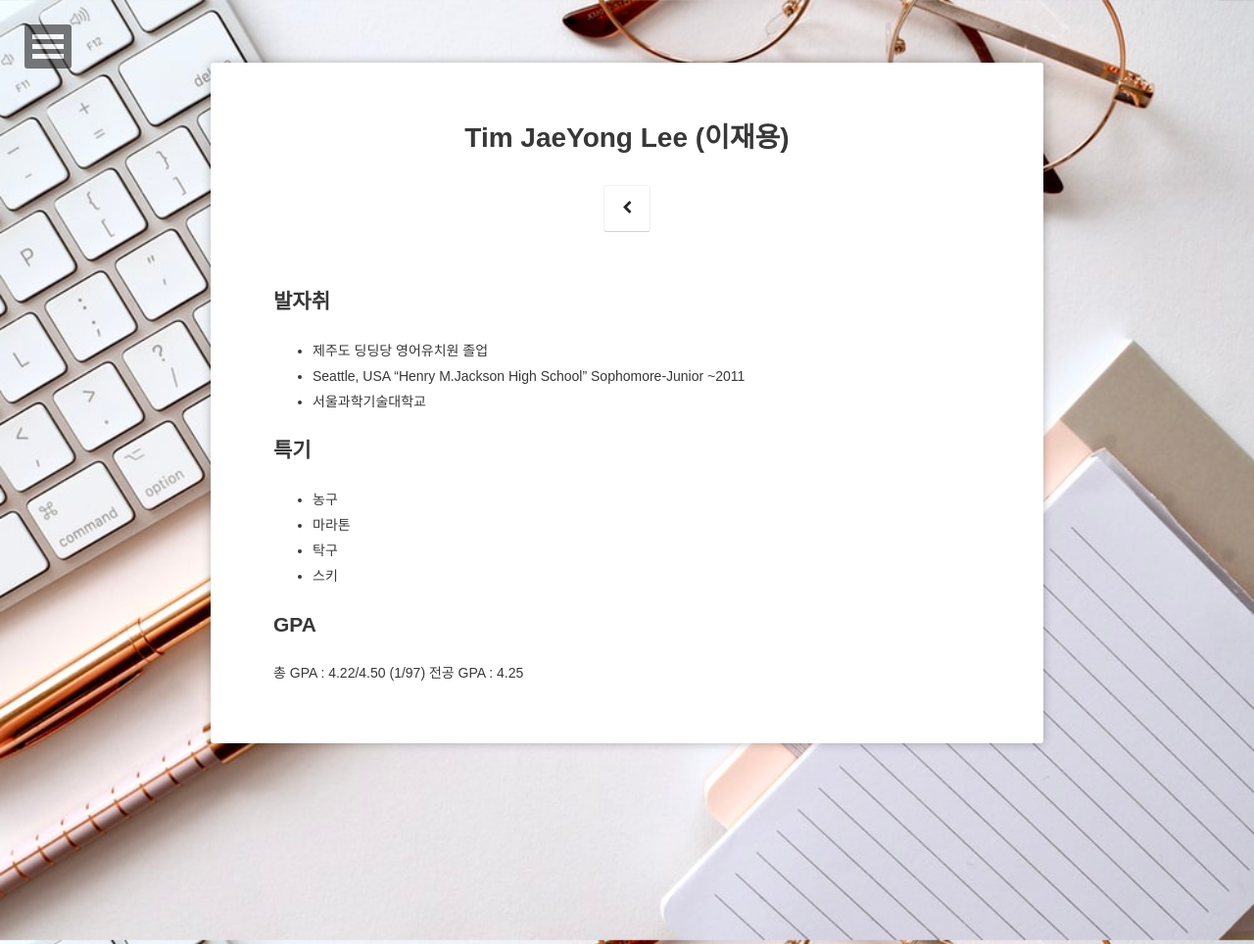
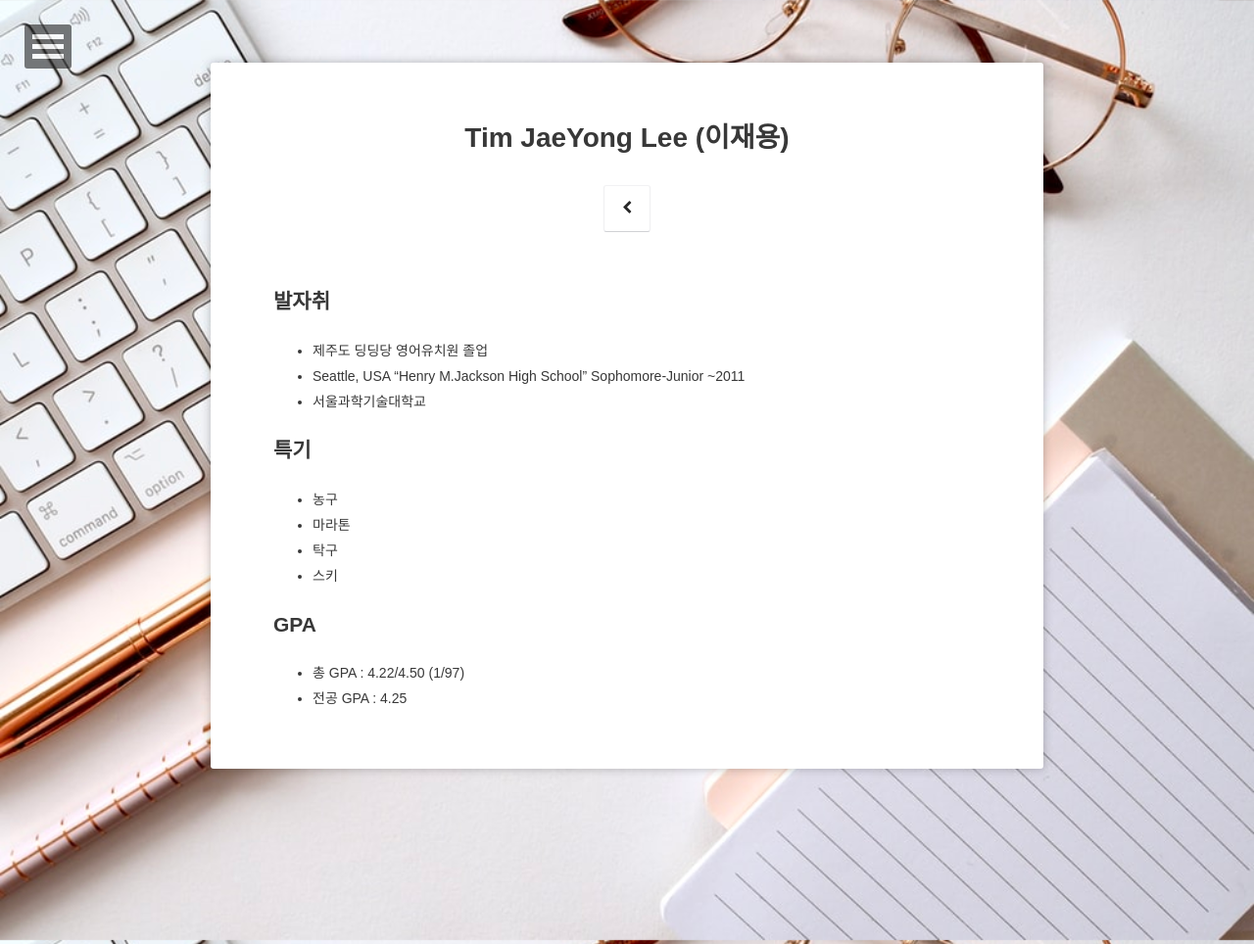
Before and after one commit to TimJLee/timjlee.github.io, a Jekyll site: the page built from about/index.md, in a window 1280 px wide. Shown: the whole page at 98% size. Built offline with Jekyll 4.4.1, drawn with Linux system fonts in a browser that asks for light colours.

```diff
--- a/about/index.md
+++ b/about/index.md
@@ -22,5 +22,5 @@ comments: false
 
 
 ## GPA
-총 GPA : 4.22/4.50 (1/97)
-전공 GPA : 4.25
+* 총 GPA : 4.22/4.50 (1/97)
+* 전공 GPA : 4.25
```
